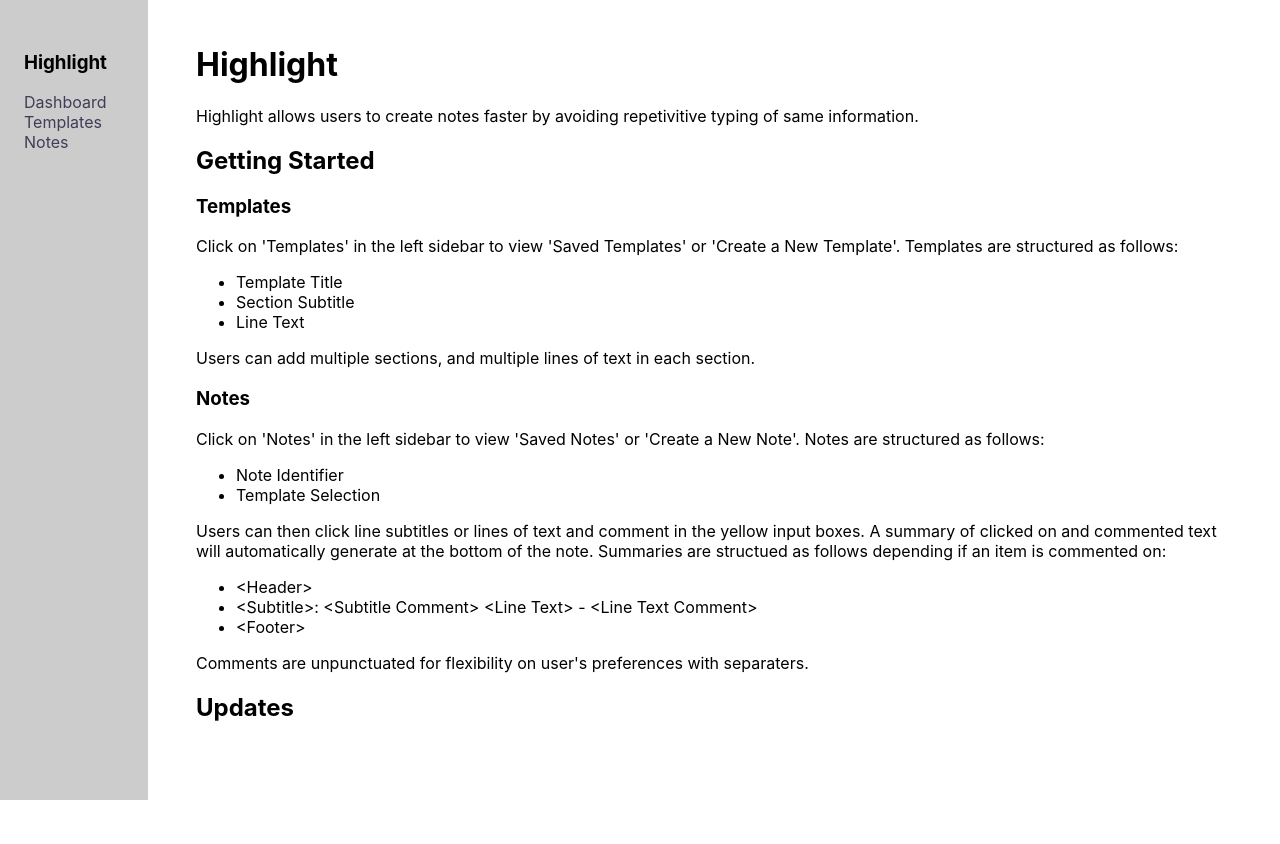
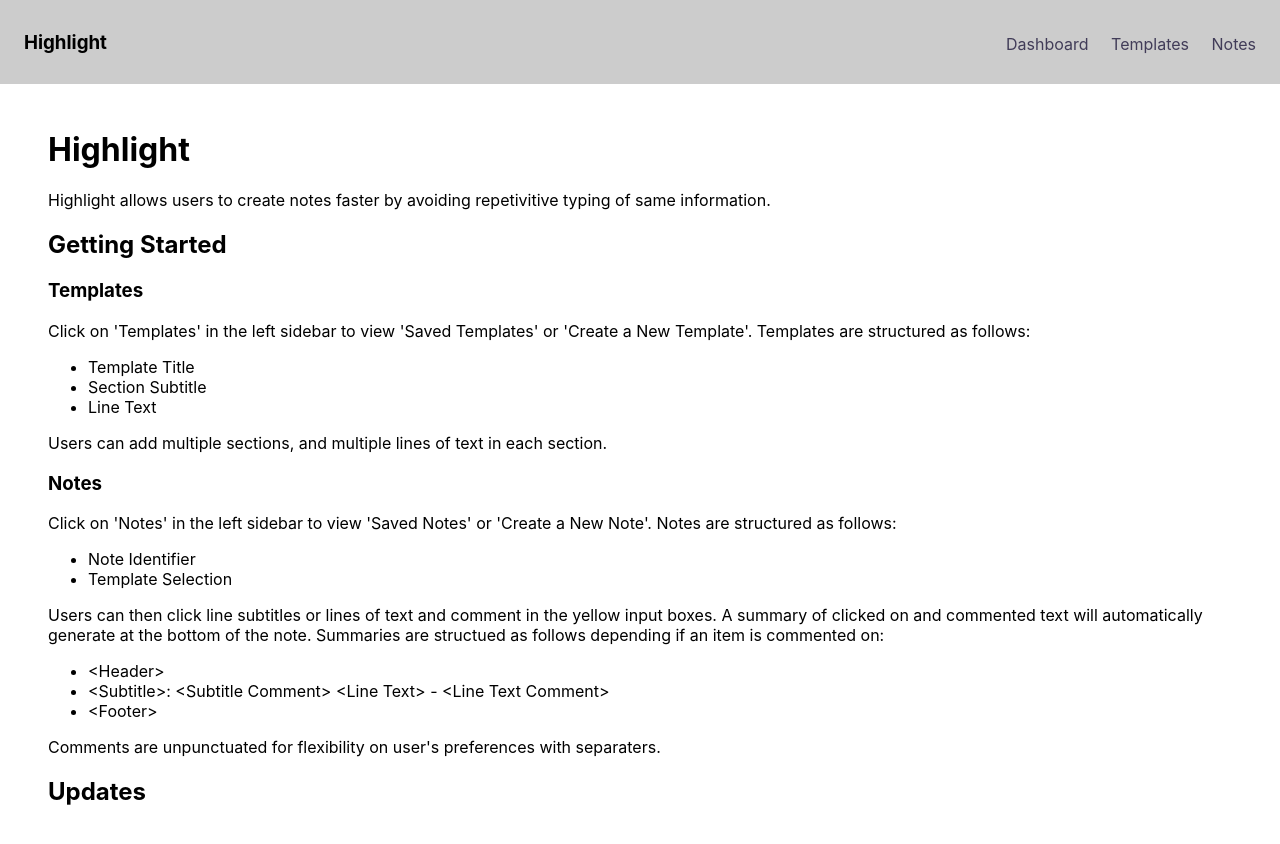
Before and after one commit to julienshim/highlight, a React (Create React App) app: page / in a window 1280 px wide. Shown: the top 844 px of the page. Before the commit the page ends 800 px from the top, so only its background shows below. Built offline with nearby package versions, Linux system fonts and the light colour scheme.

Commit message:
moved sidebar to top

```diff
--- a/src/components/App.js
+++ b/src/components/App.js
@@ -106,19 +106,19 @@ export default function App() {
     <HashRouter
       basename="/highlight"
     >
-      <div style={{ display: "flex", minHeight: "100vh" }}>
+      {/* <div style={{ display: "flex", minHeight: "100vh" }}> */}
+      <div>
         <div
           style={{
-            padding: "32px 24px 10px 24px",
-            minWidth: "100px",
+            display: "flex",
+            justifyContent: "space-between",
+            padding: "12px 24px",
             backgroundColor: "#ccc",
             // background: "var(--english-violet)",
           }}
         >
-          <ul style={{ listStyleType: "none", padding: 0 }}>
-            <li>
-              <h3>Highlight</h3>
-            </li>
+        <h3>Highlight</h3>
+          <ul style={{ display: "flex", paddingTop: "6px", justifyContent: "space-between", width: "250px", listStyleType: "none" }}>
             <li>
               <Link to="/">Dashboard</Link>
             </li>
@@ -131,7 +131,7 @@ export default function App() {
           </ul>
         </div>
 
-        <div style={{ padding: "24px 48px", width: "100%" }}>
+        <div style={{ padding: "24px 48px" }}>
           <NotesContext.Provider value={{ notes, dispatchNotes }}>
             <TemplatesContext.Provider value={{ templates, dispatchTemplates }}>
               <Switch>
```
